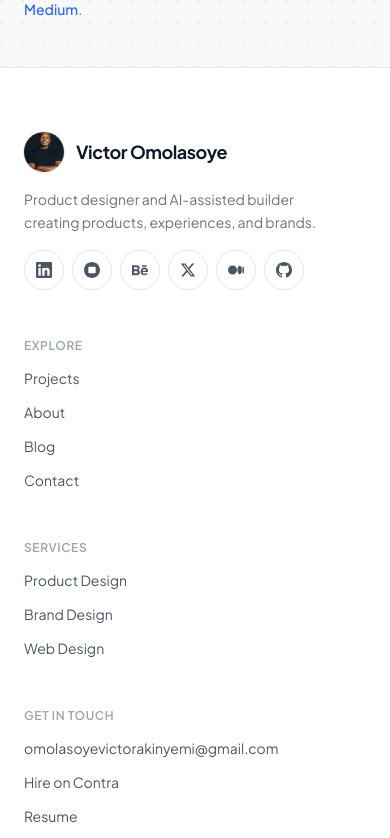
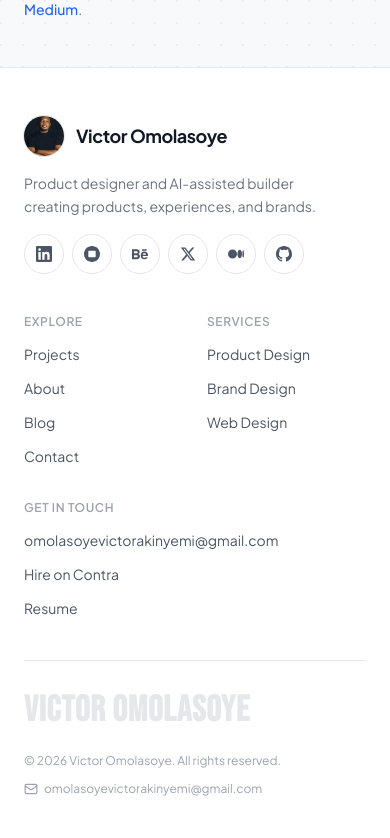
Before and after one commit to Levictor-ai/victor-omolasoye-portfolio, a Next.js app: page /blog in a window 390 px wide. Shown: the part 3586-4424 px from the top of the page. Built offline with nearby package versions, Linux system fonts and the light colour scheme; no server answers.

Commit message:
Make footer more compact on mobile

```diff
--- a/src/components/ui/Footer.tsx
+++ b/src/components/ui/Footer.tsx
@@ -38,8 +38,8 @@ export function Footer({
 }: FooterProps) {
   return (
     <footer className={cn('border-t border-gray-200 bg-white', className)}>
-      <div className="mx-auto w-full max-w-7xl px-6 py-16 sm:px-8 lg:px-12">
-        <div className="grid gap-12 lg:grid-cols-[1.4fr_repeat(3,1fr)]">
+      <div className="mx-auto w-full max-w-7xl px-6 py-12 sm:px-8 sm:py-16 lg:px-12">
+        <div className="lg:grid lg:grid-cols-[1.4fr_repeat(3,1fr)] lg:gap-12">
           <div className="flex flex-col gap-4">
             <Link href={brand.href ?? '/'} className="flex w-fit items-center gap-3">
               {brand.avatar && (
@@ -73,8 +73,15 @@ export function Footer({
             )}
           </div>
 
-          {columns.map((column) => (
-            <div key={column.title} className="flex flex-col gap-3">
+          <div className="mt-10 grid grid-cols-2 gap-x-6 gap-y-8 sm:gap-x-10 lg:mt-0 lg:contents">
+            {columns.map((column, index) => (
+              <div
+                key={column.title}
+                className={cn(
+                  'flex flex-col gap-3',
+                  index === columns.length - 1 && 'col-span-2 sm:col-span-1 lg:col-span-1',
+                )}
+              >
                 <h3 className="text-xs font-semibold uppercase tracking-wider text-gray-400">
                   {column.title}
                 </h3>
@@ -93,12 +100,13 @@ export function Footer({
               </div>
             ))}
           </div>
+        </div>
 
-        <div className="mt-12 flex flex-col gap-6 border-t border-gray-200 pt-8">
+        <div className="mt-10 flex flex-col gap-6 border-t border-gray-200 pt-8 sm:mt-12">
           {wordmark && (
             <span
               aria-hidden="true"
-              className="select-none font-display text-6xl font-bold leading-none tracking-wide text-gray-200 sm:text-8xl"
+              className="select-none font-display text-4xl font-bold leading-none tracking-wide text-gray-200 break-words sm:text-6xl lg:text-8xl"
             >
               {wordmark}
             </span>
```
Lines whose indentation alone changed are shown as unchanged.
